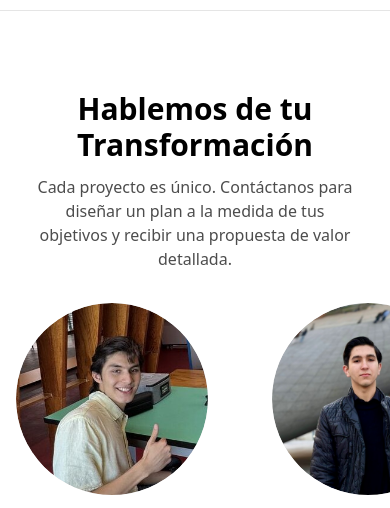
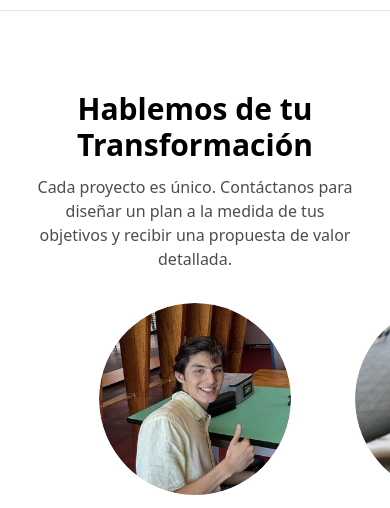
Before and after one commit to ceciltheengineer/LANCE, a plain HTML site: page index.html in a window 390 px wide. Shown: the part 3672-4180 px from the top of the page. Drawn offline with nearby package versions, Linux system fonts and the light colour scheme.

Commit message:
feat: allow edge team profiles to center via dynamic spacers in carousel

```diff
--- a/index.html
+++ b/index.html
@@ -203,7 +203,8 @@
       <button id="team-right" aria-label="Scroll right" class="hidden md:flex absolute -right-2 top-1/2 -translate-y-1/2 w-10 h-10 rounded-full border border-black/20 bg-white shadow hover:bg-black/5 transition items-center justify-center">
         <span class="text-xl">›</span>
       </button>
-  <div id="team-scroll" class="flex overflow-x-auto snap-x snap-mandatory gap-8 md:gap-16 mt-8 scrollbar-hide scroll-smooth md:justify-center w-full">
+      <div id="team-scroll" class="flex overflow-x-auto snap-x snap-mandatory gap-8 md:gap-16 mt-8 scrollbar-hide scroll-smooth md:justify-center w-full">
+        <div class="carousel-spacer flex-shrink-0"></div>
         <div class="flex flex-col items-center flex-shrink-0 w-56 md:w-64 snap-center">
           <div class="w-48 h-48 rounded-full bg-black/10 flex items-center justify-center overflow-hidden">
             <!-- Diego profile image -->
@@ -236,7 +237,7 @@
             </a>
           </div>
         </div>
-        <div class="flex flex-col items-center flex-shrink-0 w-56 md:w-64 snap-center">
+  <div class="flex flex-col items-center flex-shrink-0 w-56 md:w-64 snap-center">
           <div class="w-48 h-48 rounded-full bg-black/10 flex items-center justify-center overflow-hidden">
             <!-- Cecil profile image -->
             <img src="Images/Cecil.jpg" alt="Cecil" class="w-full h-full object-cover rounded-full" />
@@ -247,6 +248,7 @@
             <img src="Images/linkedin.png" alt="LinkedIn" class="w-6 h-6" />
           </a>
         </div>
+  <div class="carousel-spacer flex-shrink-0"></div>
       </div>
     </div>
   </section>
@@ -589,13 +591,17 @@
         const btnL = document.getElementById('team-left');
         const btnR = document.getElementById('team-right');
         const cards = Array.from(scroller.querySelectorAll('.flex-col.items-center'));
+        const spacers = () => Array.from(scroller.querySelectorAll('.carousel-spacer'));
+        function sizeSpacers(){
+          if(!cards.length) return;
+          const side = (scroller.clientWidth - cards[0].offsetWidth)/2;
+          spacers().forEach(s => { s.style.width = side > 0 ? side + 'px' : '0px'; });
+        }
         function centerNearest(){
           const scrollCenter = scroller.scrollLeft + scroller.clientWidth/2;
           let best = null; let bestDist = Infinity;
           cards.forEach(c => {
-            const rect = c.getBoundingClientRect();
-            const left = rect.left + window.scrollX - scroller.getBoundingClientRect().left - window.scrollX + scroller.scrollLeft;
-            const center = left + rect.width/2;
+            const center = c.offsetLeft + c.offsetWidth/2;
             const dist = Math.abs(center - scrollCenter);
             if(dist < bestDist){ bestDist = dist; best = c; }
           });
@@ -616,10 +622,11 @@
         btnL && btnL.addEventListener('click', ()=> smoothScroll(-cardWidth()-32));
         btnR && btnR.addEventListener('click', ()=> smoothScroll(cardWidth()+32));
         scroller.addEventListener('scroll', updateButtons, { passive: true });
-        window.addEventListener('resize', updateButtons);
+        window.addEventListener('resize', ()=>{ sizeSpacers(); updateButtons(); });
+        sizeSpacers();
         updateButtons();
-        // initial center first card on mobile
-        if(window.innerWidth < 768 && cards[0]){
+        // initial center first card
+        if(cards[0]){
           const start = cards[0].offsetLeft + cards[0].offsetWidth/2 - scroller.clientWidth/2;
           scroller.scrollLeft = start > 0 ? start : 0;
         }
```
